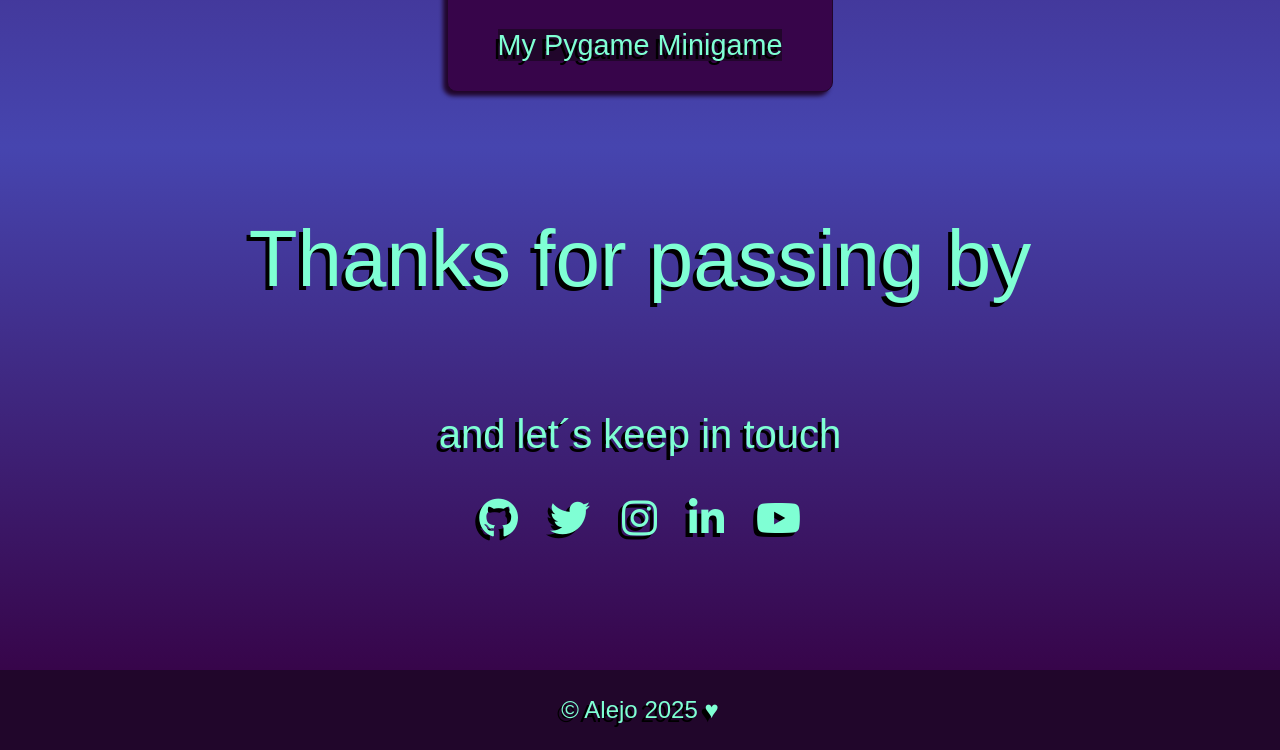
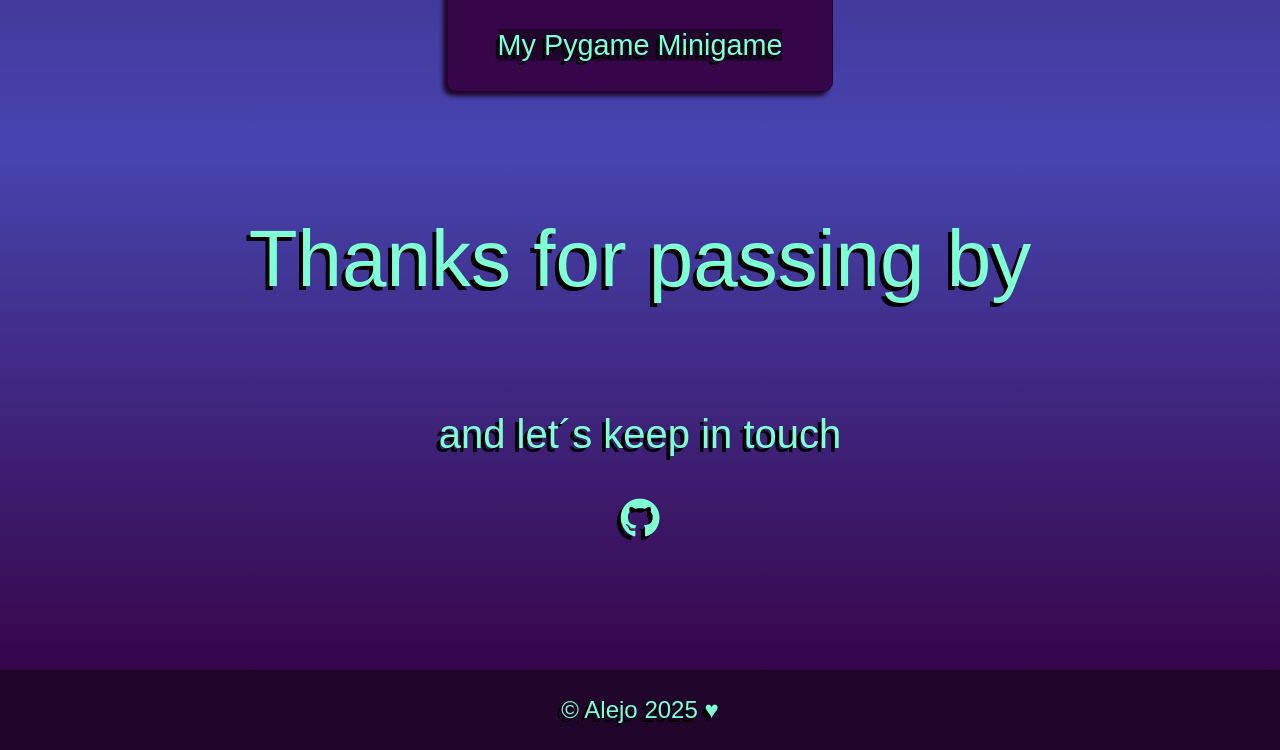
Before and after one commit to AlexM4rt/Website, a plain HTML site: page index.html in a window 1280 px wide. Shown: the part 1453-2203 px from the top of the page. Drawn offline with Linux system fonts and the light colour scheme; no server answers; a web font is replaced by a local one.

Commit message:
Add files via upload

```diff
--- a/index.html
+++ b/index.html
@@ -67,17 +67,17 @@
                     <a id="profile-link" target="_blank" href="https://github.com/AlexM4rt">
                         <i class="fab fa-github"></i>
                     </a>
-                    <a href="https://twitter.com/freecodecamp/">
+                    <!-- <a href="https://twitter.com/freecodecamp/">
                         <i class="fab fa-twitter"></i>
-                    </a>
-                    <a href="https://instagram.com/freecodecamp">
+                    </a> -->
+                    <!-- <a href="https://instagram.com/freecodecamp">
                         <i class="fab fa-instagram"></i>
-                    </a>
-                    <a href="https://www.linkedin.com/school/free-code-camp/">
+                    </a> -->
+                    <!-- <a href="https://www.linkedin.com/school/free-code-camp/">
                         <i class="fab fa-linkedin-in"></i>
-                    </a>
-                    <a href="https://www.youtube.com/freecodecamp">
-                        <i class="fab fa-youtube"></i>
+                    </a> -->
+                    <!-- <a href="https://www.youtube.com/freecodecamp">
+                        <i class="fab fa-youtube"></i> -->
                     </a>
                 </div>
             </section>
```
